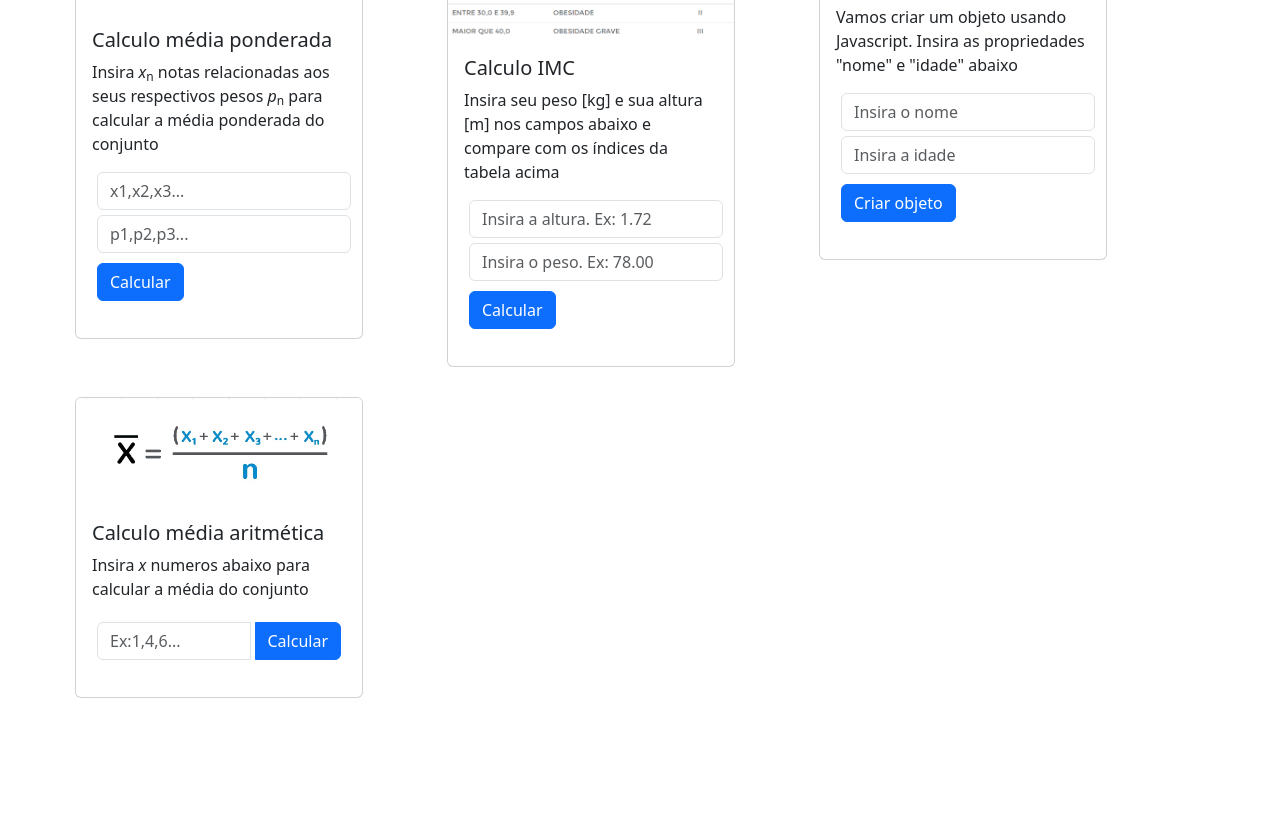
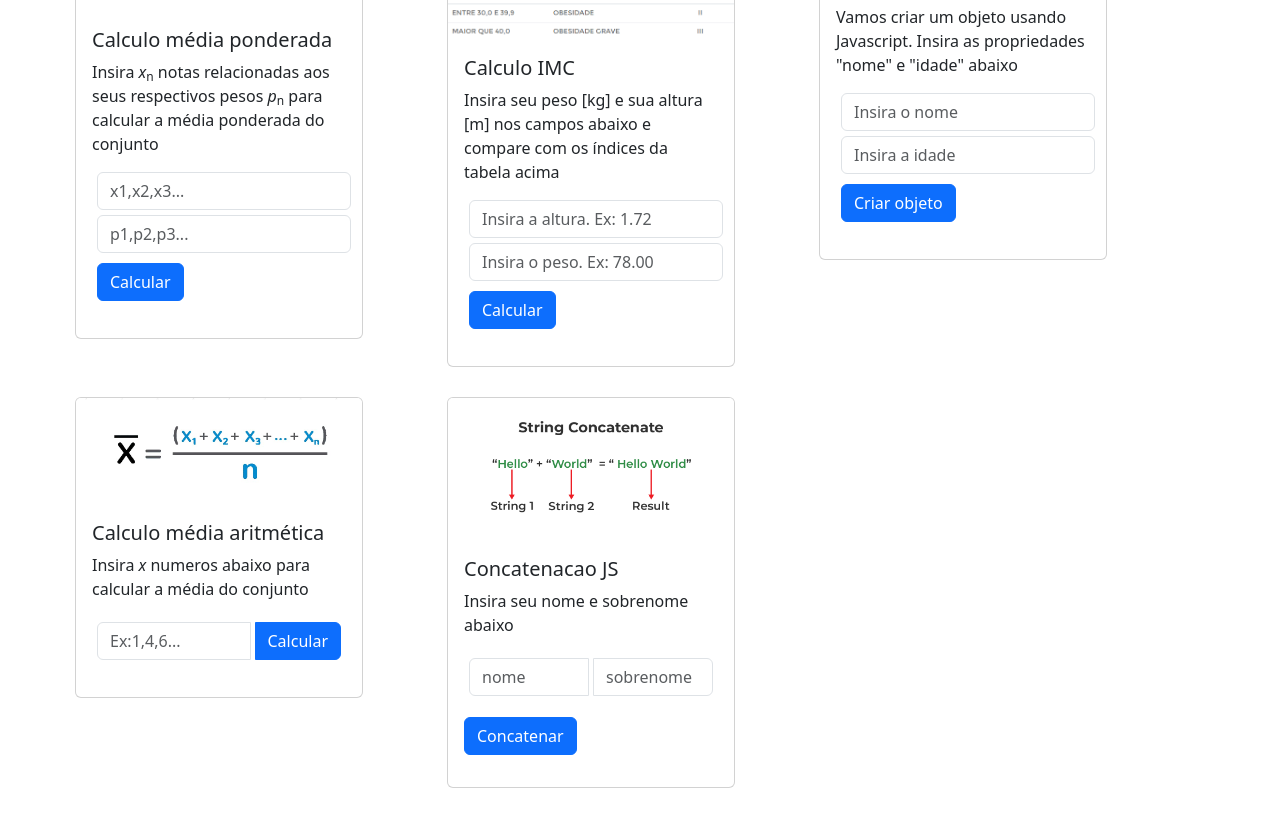
Before and after one commit to lucas-adelmo/M1S04-JS-Exercises, a plain HTML site: page index.html in a window 1280 px wide. Shown: the part 131-958 px from the top of the page. Before the commit the page ends 892 px from the top, so only its background shows below. Drawn offline with nearby package versions, Linux system fonts and the light colour scheme.

Commit message:
string concat added

```diff
--- a/index.html
+++ b/index.html
@@ -77,6 +77,23 @@
                 </div>
             </span>
 
+            <span class="col-4">
+                <div class="card" style="width: 18rem;">
+                    <img class="card-img-top" src="./img/StringConcatenation.png" alt="Card image cap">
+                    <div class="card-body">
+                        <h5 class="card-title">Concatenacao JS</h5>
+                        <p class="card-text">Insira seu nome e sobrenome abaixo</p>
+                        <div class="input-group mb-3">
+                            <input type="text" id="primeiroNome" class="form-control" placeholder="nome">
+                            <input type="text" id="ultimoNome" class="form-control" placeholder="sobrenome">
+                        </div>
+                        <input class="btn btn-primary" onclick="concatenacao()" type="button" value="Concatenar">
+                        <p id="demo-concat"></p>
+                        <script src="./js/concatenacao.js"></script>
+                    </div>
+                </div>
+            </span>
+
         </div>
     </div>
 </body>
--- /dev/null
+++ b/js/concatenacao.js
@@ -0,0 +1,7 @@
+function concatenacao(){
+    let primeiroNome = document.getElementById("primeiroNome").value
+    let ultimoNome = document.getElementById("ultimoNome").value
+
+    document.getElementById("demo-concat").innerHTML = "Olá, avaliador " + primeiroNome + " " + ultimoNome + "! Qualquer dúvida sobre o desenvolvimento dos cards nesta página entre em contato! Abraço."
+
+}
```
Also changed, not shown: img/StringConcatenation.png (added).
